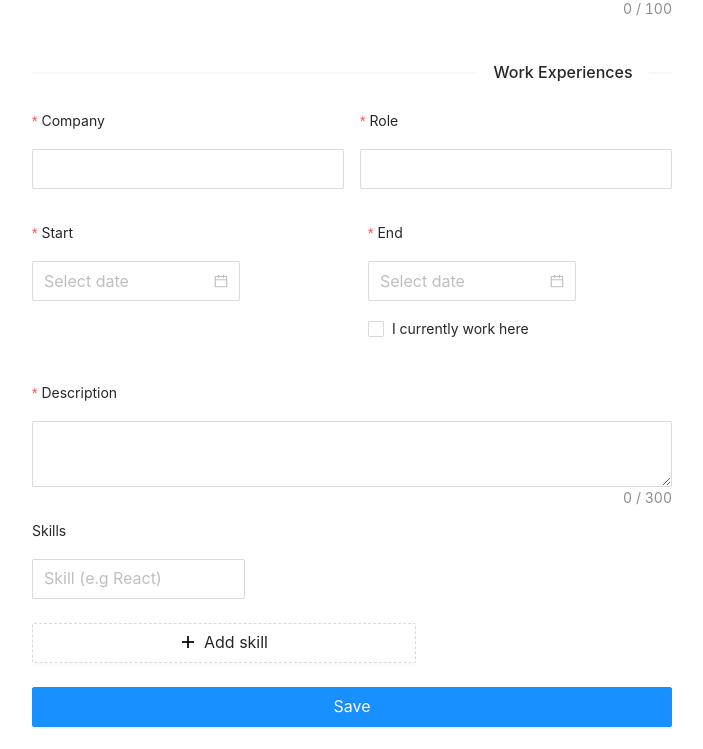
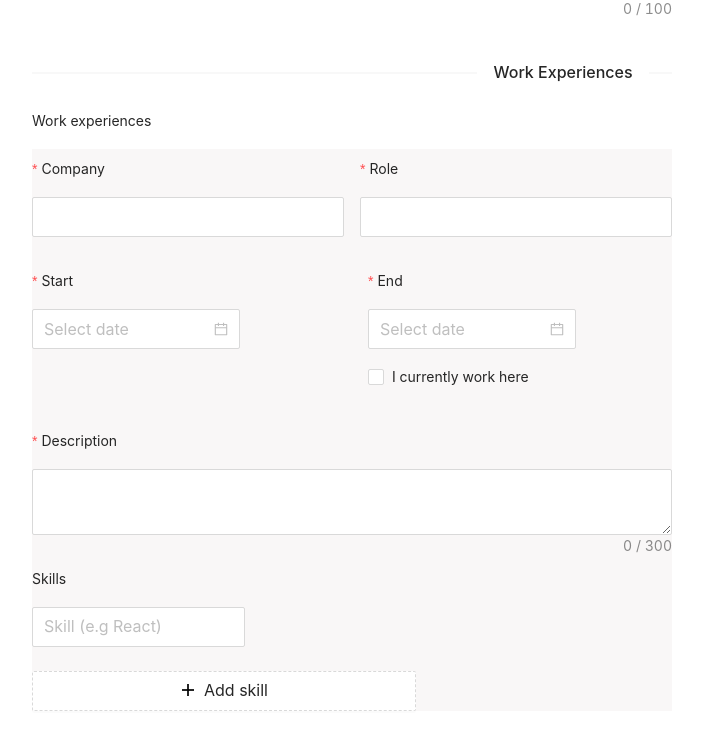
Before and after one commit to ifeanyimuogbo/jur-profile-builder, a React (Create React App) app: page /edit-profile in a window 1280 px wide. Shown: the part 454-1203 px from the top of the page, without its empty margins (288-991 px from the left). Built offline with nearby package versions, Linux system fonts and the light colour scheme.

Commit message:
Fix: Added edit for multiple work experiences (#2)
* Fixed email on edit

* Fixed email on edit

* Implemented multiple work experiences

* Implemented multiple work experiences

```diff
--- a/package.json
+++ b/package.json
@@ -19,7 +19,8 @@
     "react-router-dom": "^6.2.1",
     "react-scripts": "5.0.0",
     "typescript": "^4.5.4",
-    "web-vitals": "^2.1.2"
+    "web-vitals": "^2.1.2",
+    "yup": "^0.32.11"
   },
   "eslintConfig": {
     "extends": [
--- a/src/pages/edit-profile/edit-profile-form.tsx
+++ b/src/pages/edit-profile/edit-profile-form.tsx
@@ -1,4 +1,4 @@
-import React from 'react';
+import React, {useEffect} from 'react';
 import {
   Form,
   Input,
@@ -13,7 +13,12 @@ import {MinusCircleOutlined, PlusOutlined} from '@ant-design/icons';
 import {Formik} from 'formik';
 import {useEditProfile} from '../../hooks/edit-profile-hooks';
 
-import {IEditProfile} from './edit-profile.interface';
+import {
+  IEditProfile,
+  IEditProfileForm,
+  IWorkExperience,
+  IWorkExperienceComponent,
+} from './edit-profile.interface';
 
 const formItemLayout = {
   labelCol: {
@@ -40,13 +45,17 @@ const tailFormItemLayout = {
 export const EditProfileForm = ({id}: IEditProfile) => {
   const {initialProfileData, handleSubmitForm, form} = useEditProfile(id);
 
-  const onFinish = (fieldValues: any) => {
+  const onFinish = (fieldValues: IEditProfileForm) => {
     const values = {
       ...fieldValues,
-      start: fieldValues.start.format('YYYY-MM-DD'),
-      end: fieldValues?.end?.format('YYYY-MM-DD'),
+      workExperiences: fieldValues?.workExperiences?.map(
+        (workExperience: IWorkExperience) => ({
+          ...workExperience,
+          start: workExperience?.start?.format('YYYY-MM-DD'),
+          end: workExperience?.end?.format('YYYY-MM-DD'),
+        }),
+      ),
     };
-    console.log(fieldValues);
     handleSubmitForm(values);
   };
 
@@ -65,6 +74,169 @@ export const EditProfileForm = ({id}: IEditProfile) => {
     },
   };
 
+  const WorkExperience = ({
+    experienceName,
+    experienceRestField,
+  }: IWorkExperienceComponent) => (
+    <Col span={24} style={{backgroundColor: '#f9f7f7'}}>
+      <Row gutter={16}>
+        <Col span={12}>
+          <Form.Item
+            label="Company"
+            {...experienceRestField}
+            name={[experienceName, 'company']}
+            rules={[
+              {
+                required: true,
+                message: 'Where do you work?',
+              },
+            ]}>
+            <Input />
+          </Form.Item>
+        </Col>
+        <Col span={12}>
+          <Form.Item
+            name={[experienceName, 'role']}
+            label="Role"
+            rules={[
+              {
+                required: true,
+                message: "What's your role at your workplace?",
+              },
+            ]}>
+            <Input />
+          </Form.Item>
+        </Col>
+      </Row>
+      <Row gutter={16}>
+        <Col span={12}>
+          <Form.Item
+            label="Start"
+            name={[experienceName, 'start']}
+            rules={[
+              {
+                type: 'object' as const,
+                required: true,
+                message: 'Please select start',
+              },
+            ]}>
+            <DatePicker />
+          </Form.Item>
+        </Col>
+        <Col span={12}>
+          <Col span={24}>
+            <Form.Item
+              noStyle
+              shouldUpdate={(prevValues, currentValues) =>
+                prevValues.workExperiences[experienceName]?.currentPosition !==
+                currentValues.workExperiences[experienceName]?.currentPosition
+              }>
+              {({getFieldValue}) =>
+                getFieldValue('workExperiences')[experienceName]
+                  ?.currentPosition === false ? (
+                  <Form.Item
+                    label="End"
+                    name={[experienceName, 'end']}
+                    rules={[
+                      {
+                        type: 'object' as const,
+                        required: true,
+                        message: 'Please select end',
+                      },
+                    ]}
+                    style={{marginBottom: 8}}>
+                    <DatePicker />
+                  </Form.Item>
+                ) : (
+                  <Form.Item label="End" style={{marginBottom: 8}}>
+                    <Input value="Currently works here." disabled />
+                  </Form.Item>
+                )
+              }
+            </Form.Item>
+
+            <Form.Item
+              name={[experienceName, 'currentPosition']}
+              valuePropName="checked">
+              <Checkbox>I currently work here</Checkbox>
+            </Form.Item>
+          </Col>
+        </Col>
+      </Row>
+      <Form.Item
+        name={[experienceName, 'description']}
+        label="Description"
+        rules={[
+          {
+            required: true,
+            message: 'Please input description of your work here.',
+          },
+        ]}>
+        <Input.TextArea showCount maxLength={300} />
+      </Form.Item>
+
+      <Form.List
+        name={[experienceName, 'skills']}
+        rules={[
+          {
+            validator: async (_, names) => {
+              if (!names || names.length < 3) {
+                return Promise.reject(new Error('Enter at least 3 skills'));
+              }
+              return null;
+            },
+          },
+        ]}>
+        {(fields, {add, remove}, {errors: errors_}) => (
+          <>
+            {fields.map((field, index) => (
+              <Form.Item
+                {...(index === 0
+                  ? formItemLayoutSkill
+                  : formItemLayoutWithOutLabel)}
+                label={index === 0 ? 'Skills' : ''}
+                required={false}
+                key={field.key}>
+                <Form.Item
+                  {...field}
+                  validateTrigger={['onChange', 'onBlur']}
+                  rules={[
+                    {
+                      required: true,
+                      whitespace: true,
+                      message: 'Please input skill or delete this field.',
+                    },
+                  ]}
+                  noStyle>
+                  <Input
+                    placeholder="Skill (e.g React)"
+                    style={{width: '100%'}}
+                  />
+                </Form.Item>
+                {fields.length > 1 ? (
+                  <MinusCircleOutlined
+                    className="dynamic-delete-button"
+                    onClick={() => remove(field.name)}
+                  />
+                ) : null}
+              </Form.Item>
+            ))}
+            <Form.Item>
+              <Button
+                type="dashed"
+                onClick={() => add()}
+                style={{width: '60%'}}
+                icon={<PlusOutlined />}>
+                Add skill
+              </Button>
+              <Form.ErrorList errors={errors_} />
+            </Form.Item>
+          </>
+        )}
+      </Form.List>
+    </Col>
+  );
+
   return (
     <Formik
       initialValues={initialProfileData}
@@ -74,12 +246,9 @@ export const EditProfileForm = ({id}: IEditProfile) => {
       }}>
       {({
         values,
-        errors,
-        touched,
+
         handleChange,
         handleBlur,
-        isSubmitting,
-        /* and other goodies */
       }) => (
         <Form
           {...formItemLayout}
@@ -151,104 +320,15 @@ export const EditProfileForm = ({id}: IEditProfile) => {
           </Form.Item>
           <br />
           <Divider orientation="right">Work Experiences</Divider>
-          <Row gutter={16}>
-            <Col span={12}>
-              <Form.Item
-                name="company"
-                label="Company"
-                rules={[
-                  {
-                    required: true,
-                    message: 'Where do you work?',
-                  },
-                ]}>
-                <Input />
-              </Form.Item>
-            </Col>
-            <Col span={12}>
-              <Form.Item
-                name="role"
-                label="Role"
-                rules={[
-                  {
-                    required: true,
-                    message: "What's your role at your workplace?",
-                  },
-                ]}>
-                <Input />
-              </Form.Item>
-            </Col>
-          </Row>
-          <Row gutter={16}>
-            <Col span={12}>
-              <Form.Item
-                label="Start"
-                name="start"
-                rules={[
-                  {
-                    type: 'object' as const,
-                    required: true,
-                    message: 'Please select start',
-                  },
-                ]}>
-                <DatePicker />
-              </Form.Item>
-            </Col>
-            <Col span={12}>
-              <Col span={24}>
-                <Form.Item
-                  noStyle
-                  shouldUpdate={(prevValues, currentValues) =>
-                    prevValues.currentPosition !== currentValues.currentPosition
-                  }>
-                  {({getFieldValue}) =>
-                    getFieldValue('currentPosition') === false ? (
-                      <Form.Item
-                        label="End"
-                        name="end"
-                        rules={[
-                          {
-                            type: 'object' as const,
-                            required: true,
-                            message: 'Please select end',
-                          },
-                        ]}
-                        style={{marginBottom: 8}}>
-                        <DatePicker />
-                      </Form.Item>
-                    ) : (
-                      <Form.Item label="End" style={{marginBottom: 8}}>
-                        <Input value="Currently works here." disabled />
-                      </Form.Item>
-                    )
-                  }
-                </Form.Item>
-
-                <Form.Item name="currentPosition" valuePropName="checked">
-                  <Checkbox>I currently work here</Checkbox>
-                </Form.Item>
-              </Col>
-            </Col>
-          </Row>
-          <Form.Item
-            name="description"
-            label="Description"
+          <Form.List
+            name="workExperiences"
             rules={[
               {
-                required: true,
-                message: 'Please input description of your work here.',
-              },
-            ]}>
-            <Input.TextArea showCount maxLength={300} />
-          </Form.Item>
-
-          <Form.List
-            name="skills"
-            rules={[
-              {
-                validator: async (_, names) => {
-                  if (!names || names.length < 3) {
-                    return Promise.reject(new Error('Enter at least 3 skills'));
+                validator: async (_, experiences) => {
+                  if (!experiences || experiences.length < 1) {
+                    return Promise.reject(
+                      new Error('Enter at least 1 work experience'),
+                    );
                   }
                   return null;
                 },
@@ -256,45 +336,42 @@ export const EditProfileForm = ({id}: IEditProfile) => {
             ]}>
             {(fields, {add, remove}, {errors: errors_}) => (
               <>
-                {fields.map((field, index) => (
+                {fields.map(({key, name, ...restField}, index) => (
                   <Form.Item
-                    {...(index === 0
-                      ? formItemLayoutSkill
-                      : formItemLayoutWithOutLabel)}
-                    label={index === 0 ? 'Skills' : ''}
+                    label={index === 0 ? 'Work experiences' : ''}
                     required={false}
-                    key={field.key}>
-                    <Form.Item
-                      {...field}
-                      validateTrigger={['onChange', 'onBlur']}
-                      rules={[
-                        {
-                          required: true,
-                          whitespace: true,
-                          message: 'Please input skill or delete this field.',
-                        },
-                      ]}
-                      noStyle>
-                      <Input
-                        placeholder="Skill (e.g React)"
-                        style={{width: '100%'}}
-                      />
-                    </Form.Item>
+                    key={key}>
+                    <WorkExperience
+                      experienceName={name}
+                      experienceRestField={restField}
+                    />
                     {fields.length > 1 ? (
-                      <MinusCircleOutlined
-                        className="dynamic-delete-button"
-                        onClick={() => remove(field.name)}
-                      />
+                      <span onClick={() => remove(name)}>
+                        {' '}
+                        <MinusCircleOutlined className="dynamic-delete-button" />{' '}
+                        Remove this work experience
+                      </span>
                     ) : null}
                   </Form.Item>
                 ))}
+                <br />
                 <Form.Item>
                   <Button
-                    type="dashed"
-                    onClick={() => add()}
-                    style={{width: '60%'}}
+                    type="ghost"
+                    onClick={() =>
+                      add({
+                        company: '',
+                        role: '',
+                        start: null,
+                        end: null,
+                        currentPosition: false,
+                        description: '',
+                        skills: [''],
+                      })
+                    }
+                    style={{width: '100%'}}
                     icon={<PlusOutlined />}>
-                    Add skill
+                    Add another work experience
                   </Button>
                   <Form.ErrorList errors={errors_} />
                 </Form.Item>
--- a/src/pages/edit-profile/edit-profile-page.tsx
+++ b/src/pages/edit-profile/edit-profile-page.tsx
@@ -12,7 +12,7 @@ export const EditProfile: FC<IEditProfile> = memo((): JSX.Element => {
     <div>
       <Divider orientation="left">Edit Profile</Divider>
       <Row justify="center" align="top">
-        <Col span={12}>
+        <Col xs={22} sm={20} md={18} lg={16} xl={12}>
           <EditProfileForm id={id} />
           {id && (
             <>
--- a/src/pages/home/home-page.tsx
+++ b/src/pages/home/home-page.tsx
@@ -19,7 +19,7 @@ export const HomePage = memo(() => {
     <div>
       <Divider orientation="left">Jur Profile Builder</Divider>
       <Row justify="center">
-        <Col span={12}>
+        <Col xs={22} sm={20} md={18} lg={16} xl={12}>
           {allProfiles?.map((profile: IViewProfileForm) => (
             <>
               <Card
--- a/src/pages/view-profile/view-profile-interface.ts
+++ b/src/pages/view-profile/view-profile-interface.ts
@@ -4,6 +4,7 @@ export interface IViewProfileForm {
   lastName: string;
   email: string;
   tagLine: string;
+  workExperiences: {
     company: string;
     role: string;
     start: any;
@@ -11,4 +12,5 @@ export interface IViewProfileForm {
     currentPosition?: boolean;
     description: string;
     skills: string[];
+  }[];
 }
```
Also changed, not shown: src/api/user-api/user.request.ts (+0 -7 lines), src/hooks/edit-profile-hooks.ts (+18 -7 lines), src/pages/edit-profile/edit-profile.interface.ts (+15 -5 lines), src/pages/edit-profile/edit-profile.validator.ts (added, +33 -0 lines), src/pages/view-profile/view-profile-page.tsx (+62 -27 lines), 1 other file (tests, documents, lock files or other folders). Lines whose indentation alone changed are shown as unchanged.
